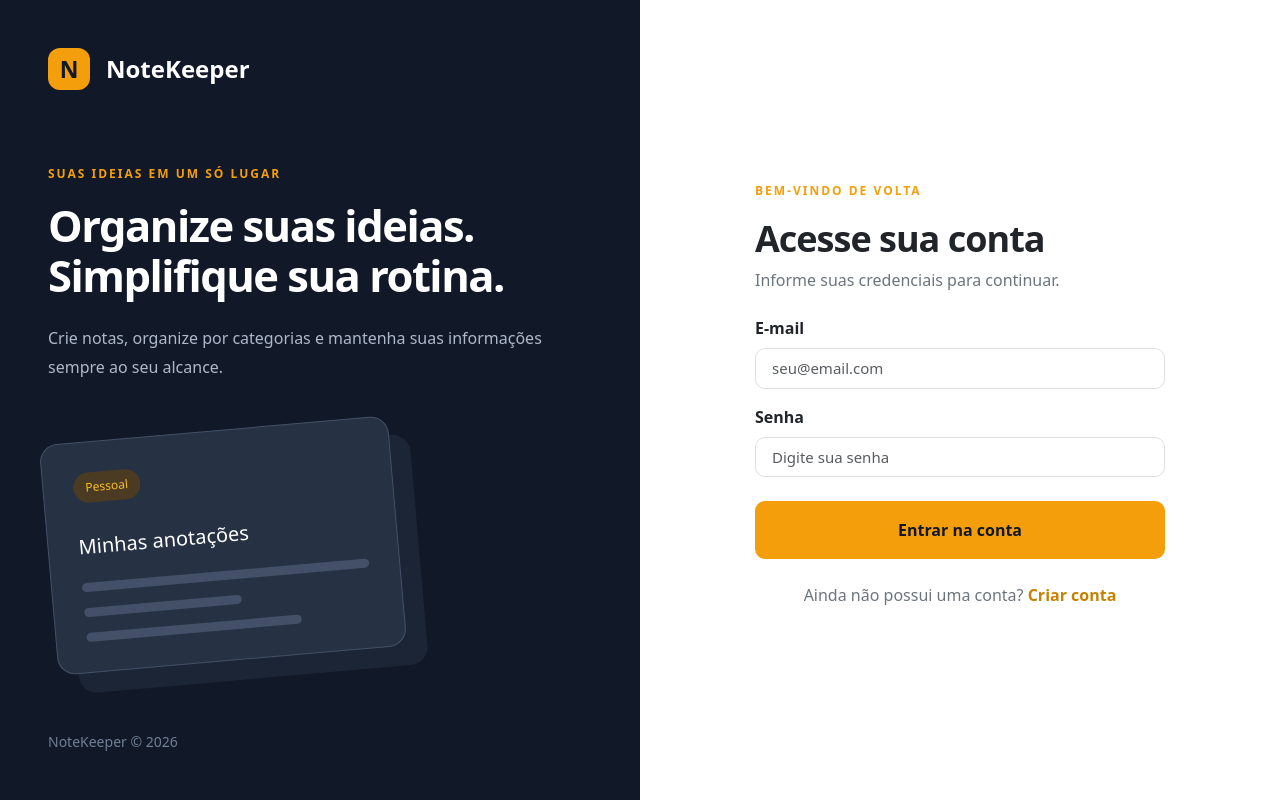
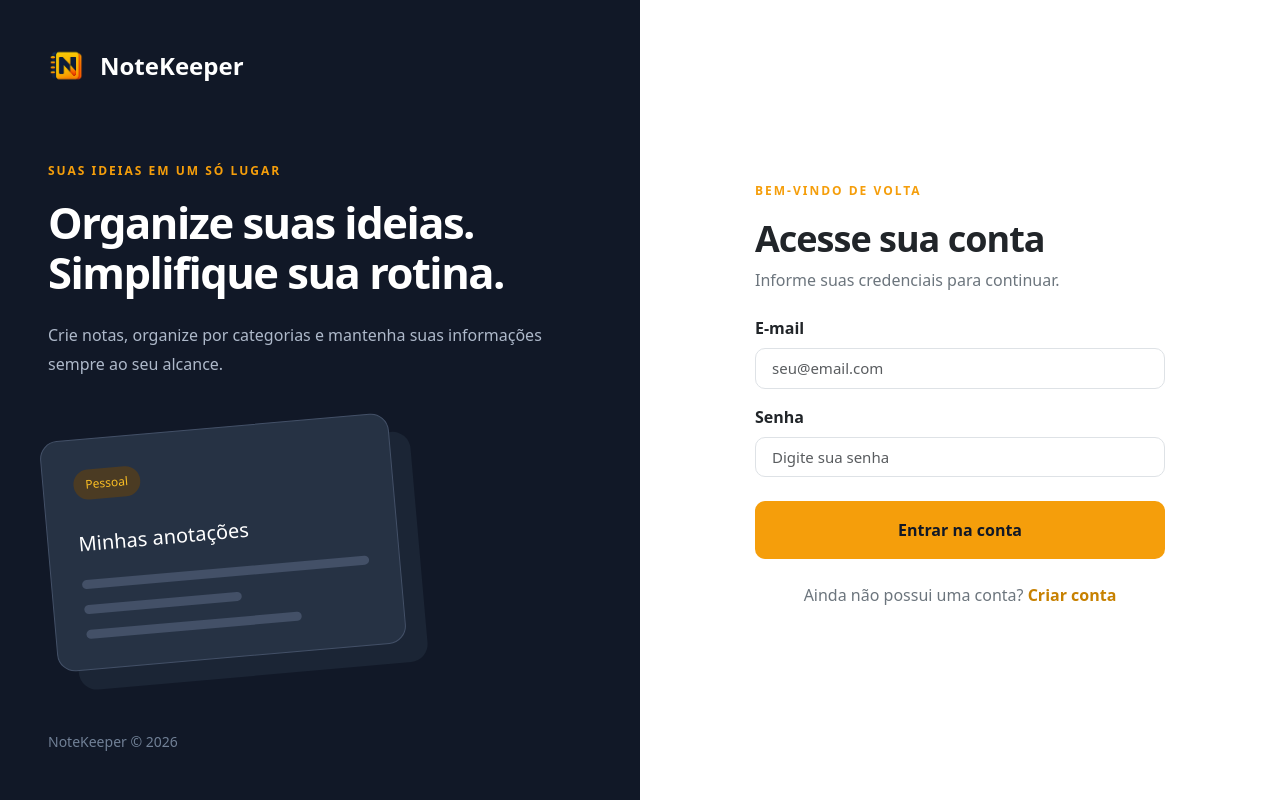
Before and after one commit to alexandrerocha15/NoteKeeper, an Angular app in the folder client/: page /login in a window 1280 px wide. Built offline with nearby package versions, Linux system fonts and the light colour scheme.

Commit message:
Atualiza logo e visual do NoteKeeper

```diff
--- a/client/src/app/auth/cadastro/cadastro.html
+++ b/client/src/app/auth/cadastro/cadastro.html
@@ -4,7 +4,7 @@
 
     <section class="col-lg-6 painel-apresentacao d-flex flex-column justify-content-between p-5">
       <div class="marca d-flex align-items-center gap-3">
-        <span class="marca-icone">N</span>
+        <img src="/logoKeeper.png" alt="NoteKeeper" class="marca-icone" />
         <span class="fs-4 fw-bold">NoteKeeper</span>
       </div>
 
--- a/client/src/app/auth/login/login.html
+++ b/client/src/app/auth/login/login.html
@@ -4,7 +4,7 @@
 
     <section class="col-lg-6 painel-apresentacao d-flex flex-column justify-content-between p-5">
       <div class="marca d-flex align-items-center gap-3">
-        <span class="marca-icone">N</span>
+        <img src="/logoKeeper.png" alt="NoteKeeper" class="marca-icone" />
         <span class="fs-4 fw-bold">NoteKeeper</span>
       </div>
 
--- a/client/src/app/auth/login/login.scss
+++ b/client/src/app/auth/login/login.scss
@@ -5,15 +5,9 @@
 }
 
 .marca-icone {
-  display: grid;
-  place-items: center;
-  width: 42px;
-  height: 42px;
-  border-radius: 12px;
-  background-color: #f59e0b;
-  color: #111827;
-  font-size: 23px;
-  font-weight: 700;
+  width: 36px;
+  height: 36px;
+  object-fit: contain;
 }
 
 .apresentacao {
--- a/client/src/index.html
+++ b/client/src/index.html
@@ -2,10 +2,10 @@
 <html lang="en">
 <head>
   <meta charset="utf-8">
-  <title>Client</title>
+  <title>NoteKeeper</title>
   <base href="/">
   <meta name="viewport" content="width=device-width, initial-scale=1">
-  <link rel="icon" type="image/x-icon" href="favicon.ico">
+  <link rel="icon" type="image/png" href="/logoKeeper.png">
 </head>
 <body>
   <app-root></app-root>
```
Also changed, not shown: client/public/logoKeeper.png (added).
